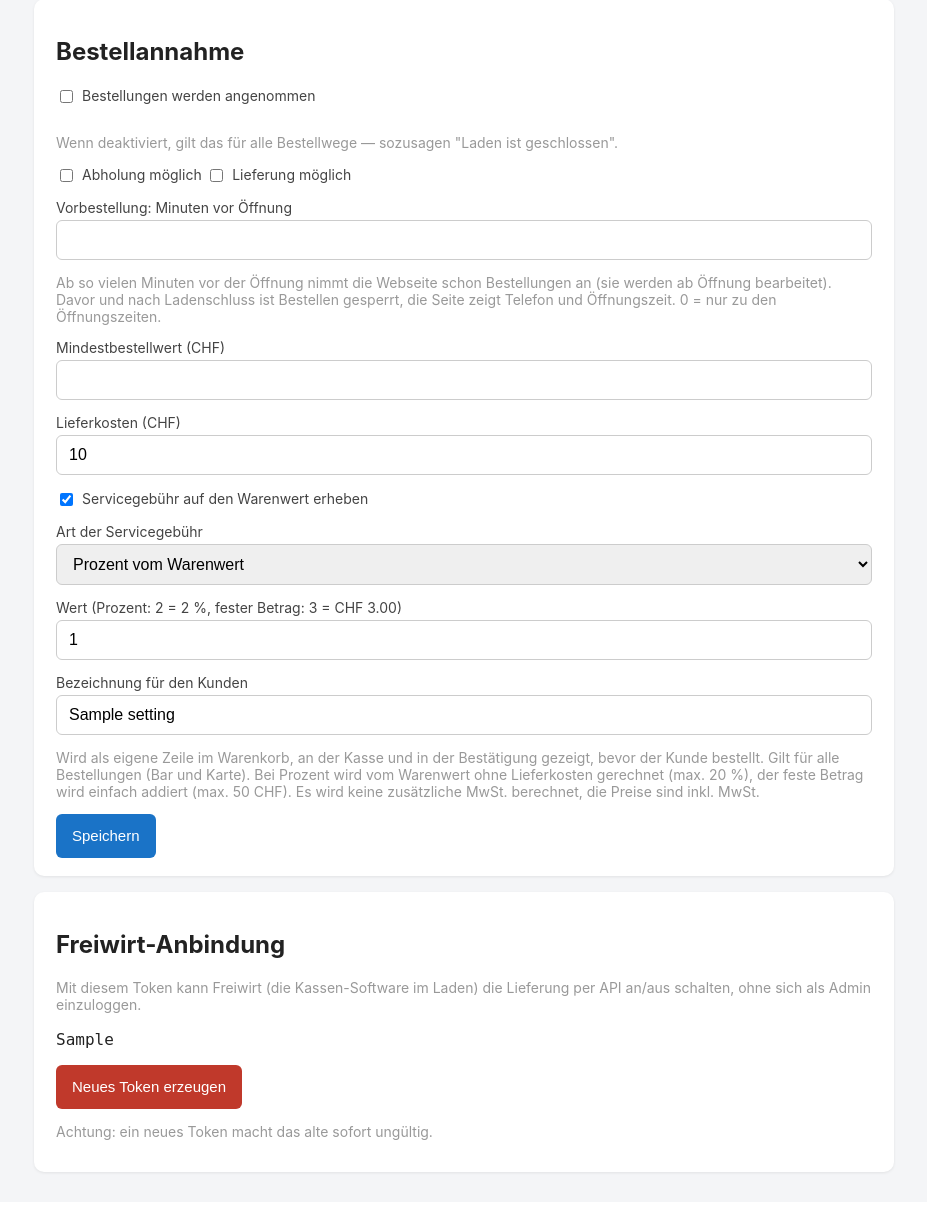
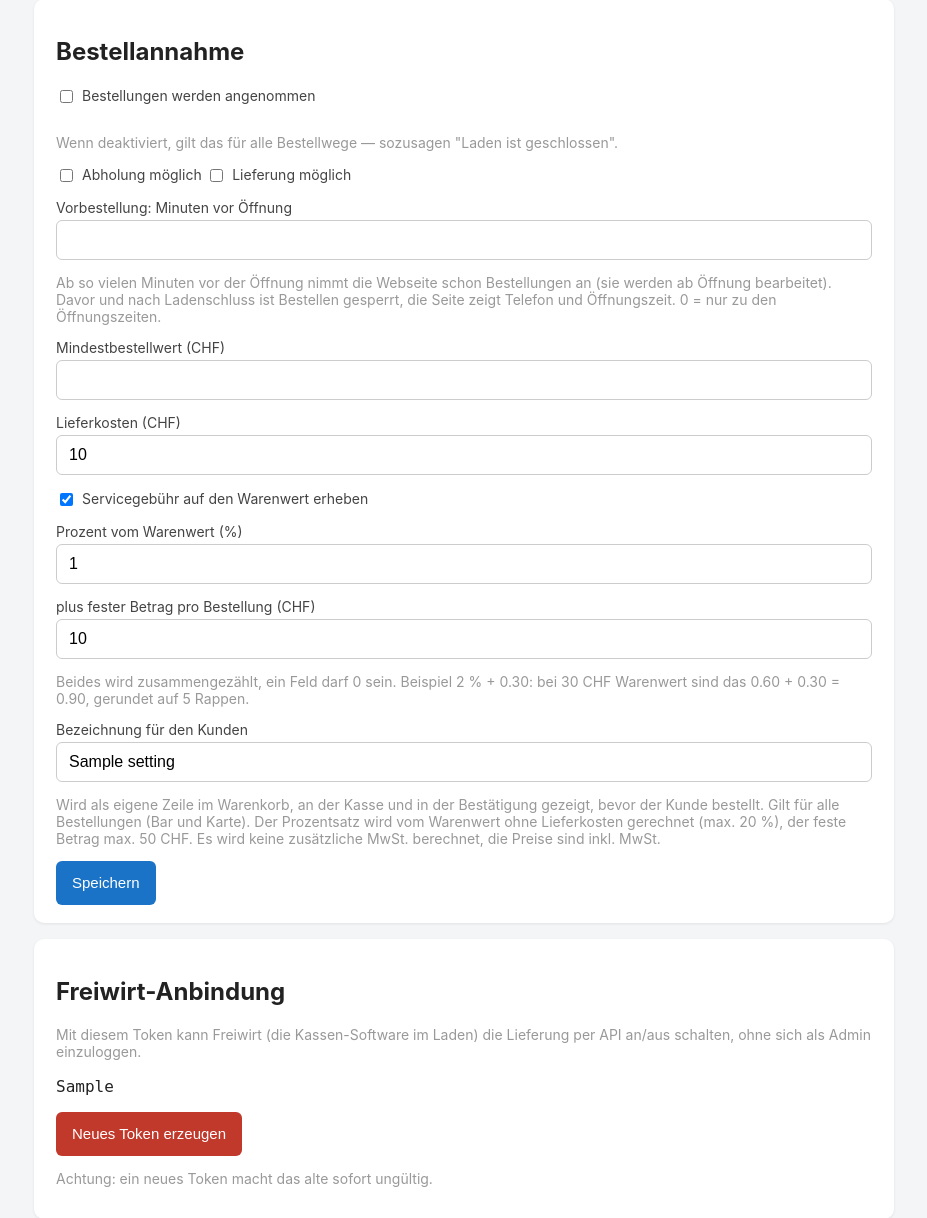
Before and after one commit to resoaga/bstell, a FastAPI app: template app/templates/admin/settings_ordering.html in a window 1280 px wide. Shown: the part 195-1413 px from the top of the page, without its empty margins (176-1103 px from the left). Before the commit the page ends 1370 px from the top, so only its background shows below. Run offline with FastAPI, Linux system fonts and the light colour scheme; the template is opened without the code that fills it: most values are stand-ins (such as "Sample title", 1, 10 or a date in 2020).

Commit message:
Servicegebühr: Prozent und fester Betrag kombinierbar (z.B. 2 % + 0.30)
Co-Authored-By: Claude Sonnet 5.5 <noreply@anthropic.com>

```diff
--- a/app/templates/admin/settings_ordering.html
+++ b/app/templates/admin/settings_ordering.html
@@ -33,23 +33,21 @@
       <input type="checkbox" name="service_fee_enabled" value="true" {{ "checked" if settings.service_fee_enabled else "" }}>
       Servicegebühr auf den Warenwert erheben
     </label>
-    <label>Art der Servicegebühr
-      <select name="service_fee_mode">
-        <option value="percent" {{ "selected" if settings.service_fee_mode != "fixed" else "" }}>Prozent vom Warenwert</option>
-        <option value="fixed" {{ "selected" if settings.service_fee_mode == "fixed" else "" }}>Fester Betrag pro Bestellung (CHF)</option>
-      </select>
+    <label>Prozent vom Warenwert (%)
+      <input type="number" step="0.1" min="0" max="20" name="service_fee_percent"
+             value="{{ settings.service_fee_percent if settings.service_fee_mode != 'fixed' else 0 }}">
     </label>
-    <label>Wert (Prozent: 2 = 2 %, fester Betrag: 3 = CHF 3.00)
-      <input type="number" step="0.05" min="0" name="service_fee_value"
-             value="{{ settings.service_fee_fixed if settings.service_fee_mode == 'fixed' else settings.service_fee_percent }}">
+    <label>plus fester Betrag pro Bestellung (CHF)
+      <input type="number" step="0.05" min="0" max="50" name="service_fee_fixed"
+             value="{{ settings.service_fee_fixed if settings.service_fee_mode != 'percent' else 0 }}">
     </label>
+    <p class="hint">Beides wird zusammengezählt, ein Feld darf 0 sein. Beispiel 2 % + 0.30: bei 30 CHF Warenwert sind das 0.60 + 0.30 = 0.90, gerundet auf 5 Rappen.</p>
     <label>Bezeichnung für den Kunden
       <input type="text" name="service_fee_label" value="{{ settings.service_fee_label }}" maxlength="40">
     </label>
     <p class="hint">
       Wird als eigene Zeile im Warenkorb, an der Kasse und in der Bestätigung gezeigt, bevor der Kunde bestellt.
-      Gilt für alle Bestellungen (Bar und Karte). Bei Prozent wird vom Warenwert ohne Lieferkosten gerechnet (max. 20 %),
-      der feste Betrag wird einfach addiert (max. 50 CHF). Es wird keine zusätzliche MwSt. berechnet, die Preise sind inkl. MwSt.
+      Gilt für alle Bestellungen (Bar und Karte). Der Prozentsatz wird vom Warenwert ohne Lieferkosten gerechnet (max. 20 %), der feste Betrag max. 50 CHF. Es wird keine zusätzliche MwSt. berechnet, die Preise sind inkl. MwSt.
     </p>
     <button type="submit">Speichern</button>
   </form>
--- a/app/templates/site/_cart_lines.html
+++ b/app/templates/site/_cart_lines.html
@@ -41,7 +41,7 @@
 </ul>
 {% if service_fee %}
 <p class="cart-sub">Zwischensumme <span>CHF {{ "%.2f"|format(total) }}</span></p>
-<p class="cart-sub">{{ settings.service_fee_label }}{% if settings.service_fee_mode != "fixed" %} ({{ "%g"|format(settings.service_fee_percent) }} %){% endif %} <span>CHF {{ "%.2f"|format(service_fee) }}</span></p>
+<p class="cart-sub">{{ settings.service_fee_label }}{% if settings.service_fee_mode == "percent" %} ({{ "%g"|format(settings.service_fee_percent) }} %){% endif %} <span>CHF {{ "%.2f"|format(service_fee) }}</span></p>
 {% endif %}
 <p class="cart-total"><strong>Total: CHF {{ "%.2f"|format(total + service_fee) }}</strong></p>
 {% if not below_minimum and not (lines|selectattr("blocked_until")|list) %}<a class="btn-primary btn-block" href="/kasse">Zur Kasse</a>{% endif %}
--- a/app/templates/site/checkout.html
+++ b/app/templates/site/checkout.html
@@ -27,7 +27,7 @@
       {% endfor %}
     </ul>
   </details>
-  {% if service_fee %}<p class="cart-sub">{{ settings.service_fee_label }}{% if settings.service_fee_mode != "fixed" %} ({{ "%g"|format(settings.service_fee_percent) }} %){% endif %} <span>CHF {{ "%.2f"|format(service_fee) }}</span></p>{% endif %}
+  {% if service_fee %}<p class="cart-sub">{{ settings.service_fee_label }}{% if settings.service_fee_mode == "percent" %} ({{ "%g"|format(settings.service_fee_percent) }} %){% endif %} <span>CHF {{ "%.2f"|format(service_fee) }}</span></p>{% endif %}
   {% if settings.delivery_enabled and settings.delivery_fee %}<p class="cart-sub" id="co-delivery-row">Lieferung <span>CHF {{ "%.2f"|format(settings.delivery_fee) }}</span></p>{% endif %}
 
   {% if both_types %}
```
Also changed, not shown: app/cart.py (+6 -6 lines), app/routers/admin.py (+6 -8 lines).
